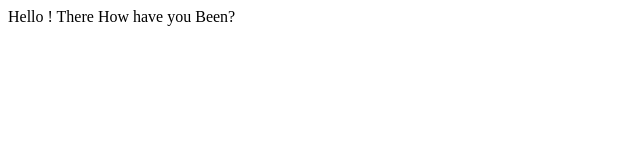
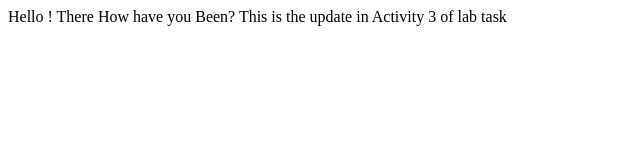
Before and after one commit to Asfand-Yar-ash/my-project, a plain HTML site: page index.Html in a window 1280 px wide. Shown: the whole page, without its empty margins (0-640 px from the left). Drawn offline with Linux system fonts and the light colour scheme.

Commit message:
Index.Html file is updated

```diff
--- a/index.Html
+++ b/index.Html
@@ -1,5 +1,7 @@
 <html>
     <p>
         Hello ! There How have you Been?
+        This is the update in Activity 3 of lab task
     </p>
+
 </html>
```
